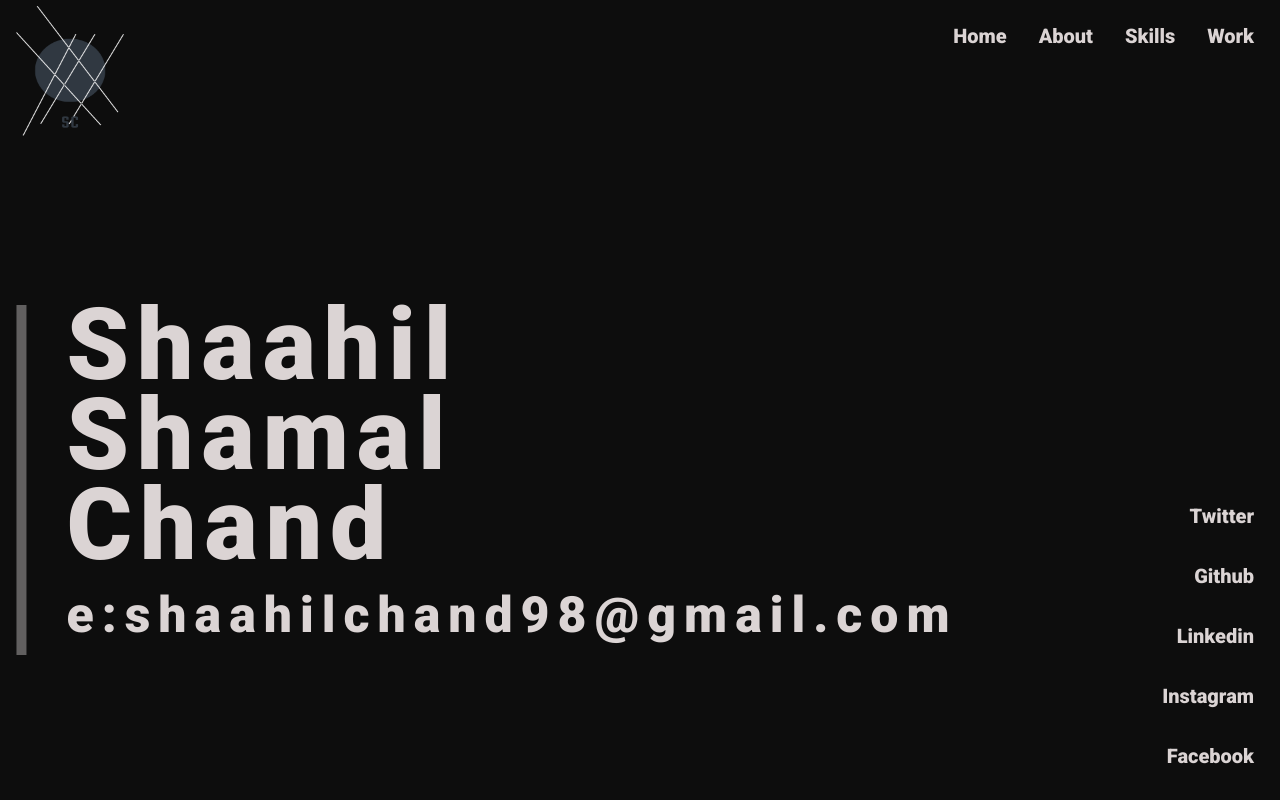
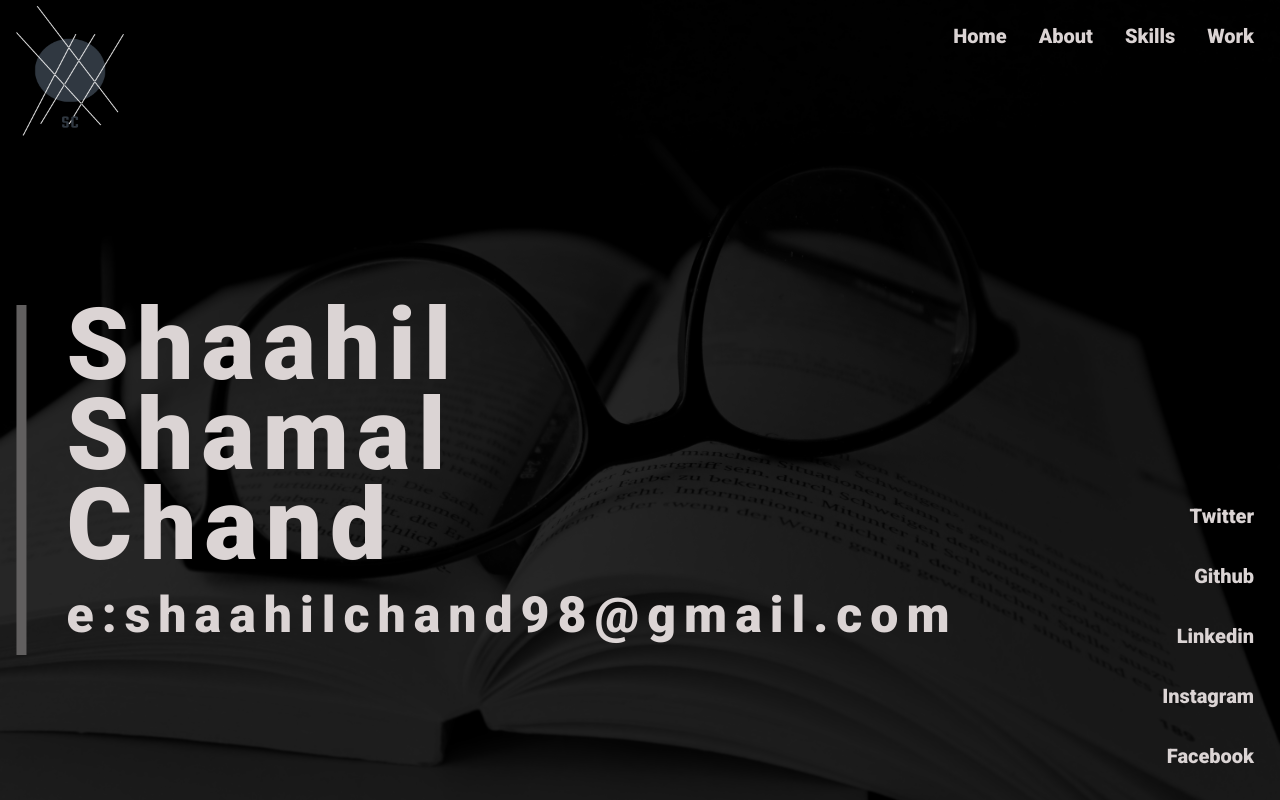
Before and after one commit to shaahilchand/shaahil-portfolio, a plain HTML site: page index.html in a window 1280 px wide. Drawn offline with Linux system fonts and the light colour scheme.

Commit message:
Update style.css

```diff
--- a/style.css
+++ b/style.css
@@ -11,7 +11,7 @@
 }
 
 .hero-background{
-    background-image: ![](hero-background.jpg);
+    background-image: url(hero-background.jpg);
     background-color: rgb(90, 88, 88);
     height: 100vh;
     background-position: center;
```
